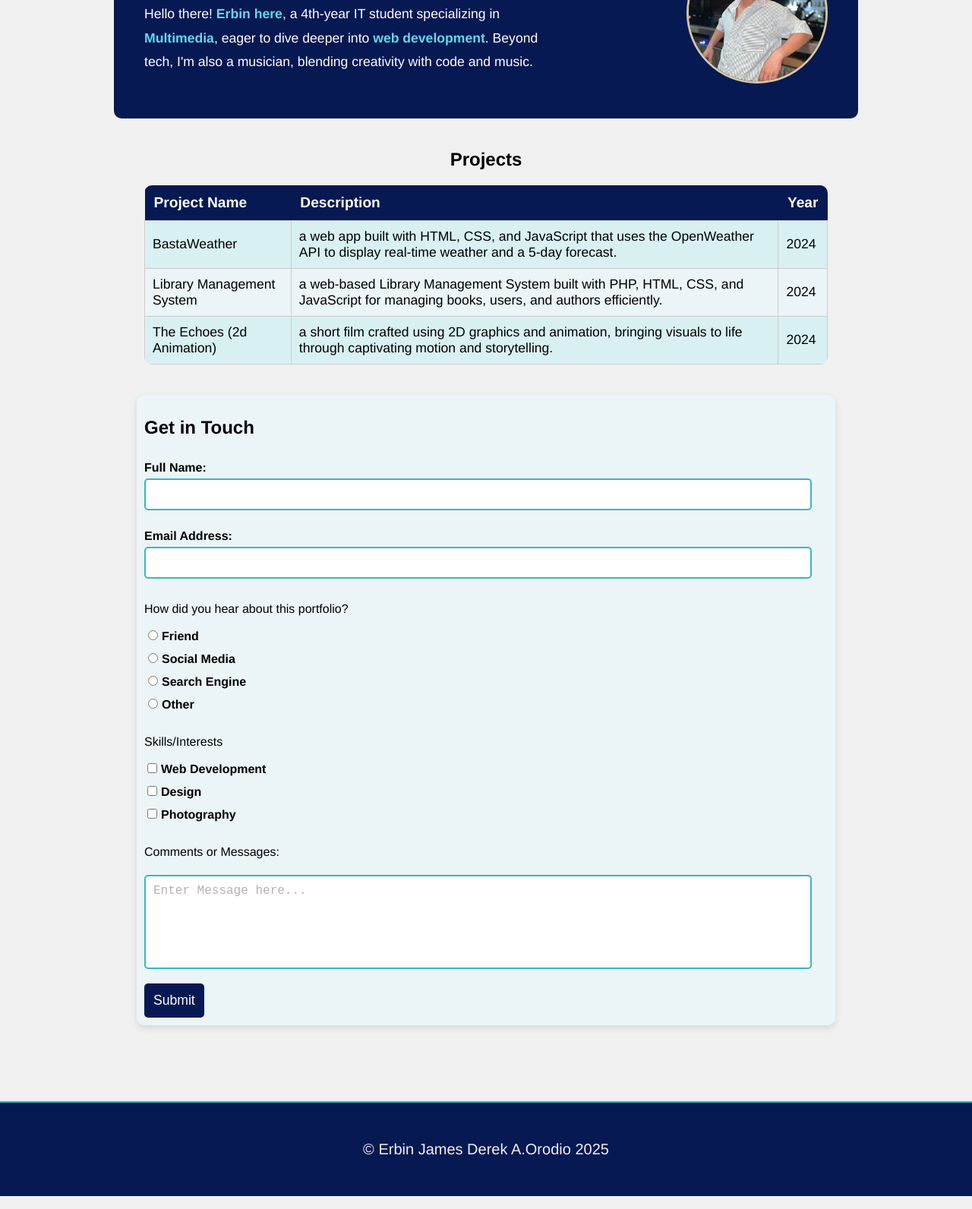
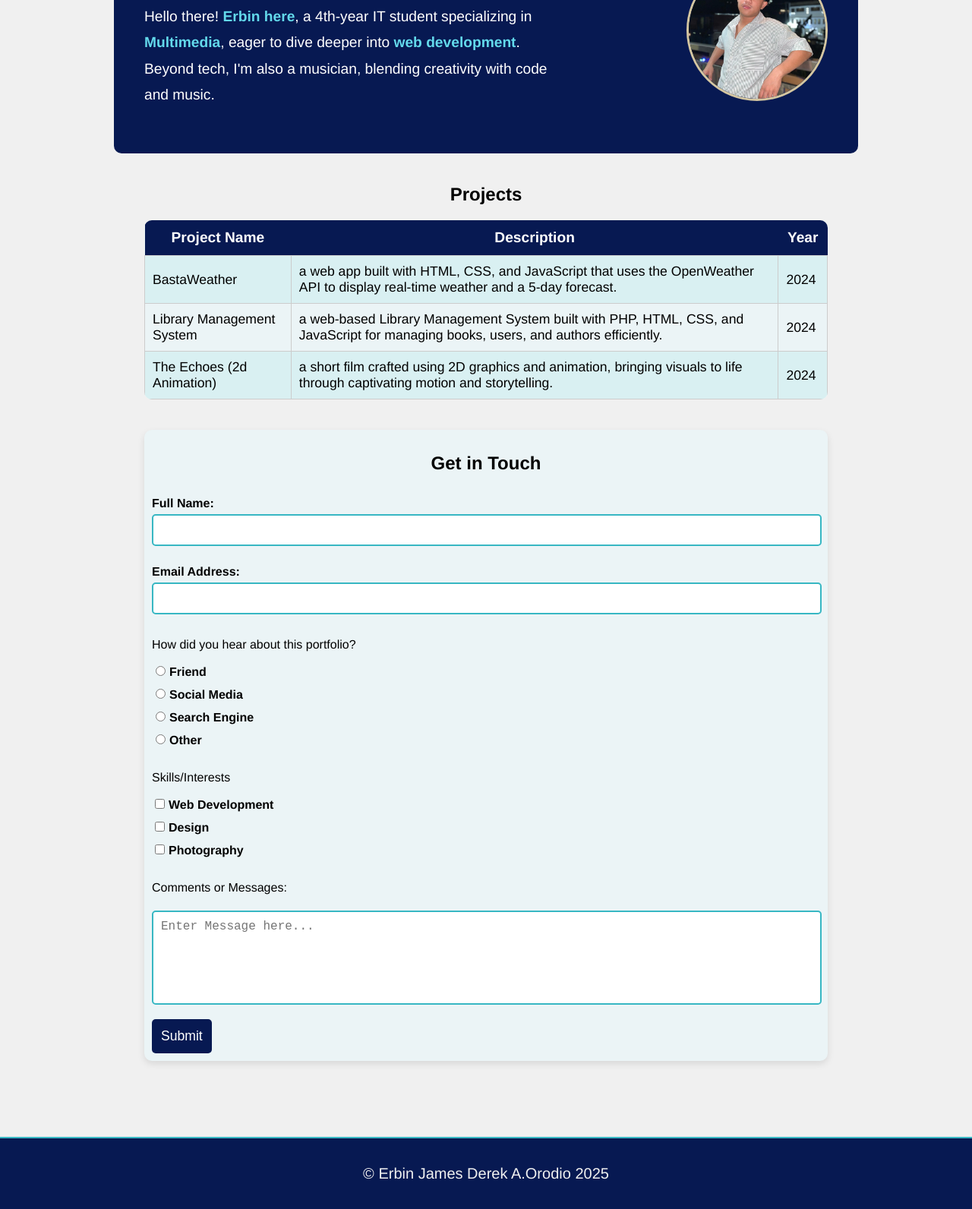
Before and after one commit to ErbinJames/CSS, a plain HTML site: page Style your portfolio/portfolio.html in a window 1280 px wide. Shown: the part 330-1922 px from the top of the page at 76% size. Drawn offline with Linux system fonts and the light colour scheme.

Commit message:
finalizing style

```diff
--- a/Style your portfolio/portfolio.html
+++ b/Style your portfolio/portfolio.html
@@ -91,7 +91,7 @@
                     </section>
                     <section id="comments">
                         <p>Comments or Messages:</p>
-                        <textarea id="message" name="message">Enter Message here...</textarea>
+                        <textarea id="message" name="message" placeholder="Enter Message here..."></textarea>
                     </section>
                     <section id="submit">
                         <input type="submit" value="Submit">
--- a/Style your portfolio/styles.css
+++ b/Style your portfolio/styles.css
@@ -7,6 +7,9 @@ html, body {
     background-color:#f0f0f0;
     font-family:Helvetica, sans-serif;
     margin-bottom: 10%;
+    display:flex;
+    flex-direction: column;
+    min-height: 100vh;
   }
 
   header {
@@ -21,7 +24,6 @@ html, body {
     font-weight: bold;
   }
 
-  /* Navigation Bar Styles */
   nav {
     text-align: center;
     background-color: #088395;
@@ -33,7 +35,7 @@ html, body {
     padding: 0;
     margin: 0;
     display: flex;
-    justify-content: center; /* Center the nav items */
+    justify-content: center;
     gap: 20px;
   }
 
@@ -51,7 +53,6 @@ html, body {
     transition: 0.3s ease-in-out;
   }
 
-  /* Hover Effect */
   nav ul li a:hover {
     background-color: #EBF4F6;
     color: #071952;
@@ -69,7 +70,6 @@ html, body {
     margin: 40px auto;
   }
 
-  /* Text Section */
   #about-text {
     max-width: 60%;
   }
@@ -77,109 +77,92 @@ html, body {
   #about-text h2 {
     font-size: 2rem;
     margin-bottom: 10px;
-    color: #ffffff; /* Title color */
+    color: #ffffff;
   }
 
   #about-text p {
-    font-size: 1.1rem;
+    font-size: 1.2rem;
     line-height: 1.8;
   }
 
-  /* Highlight Important Words */
   #about-text strong {
-    color: #63d9eb; /* Gold highlight for keywords */
+    color: #63d9eb;
   }
 
-  /* Image Section */
   #about-image img {
     width: 180px;
     height: 180px;
-    border-radius: 50%; /* Circular image */
+    border-radius:50%;
     border: 3px solid #d4c6a1;
   }
 
-  /* Projects Section */
   #projects {
     max-width: 900px;
     margin: 40px auto;
     text-align: center;
   }
 
-/* Table Styling */
   table {
     width: 100%;
     border-collapse: collapse;
     margin-top: 20px;
     font-size: 1.1rem;
     text-align: left;
-  background-color: #EBF4F6; /* Light background */
+    background-color: #EBF4F6;
     border-radius: 10px;
     overflow: hidden;
   }
 
-/* Table Header */
   th {
-  background-color: #071952; /* Dark blue */
+    background-color: #071952;
     color: white;
     padding: 12px;
     font-size: 1.2rem;
+    text-align: center;
   }
 
-/* Table Rows */
   td {
     padding: 10px;
-  border: 1px solid #ccc; /* Light border */
+    border: 1px solid #ccc;
   }
 
-/* Alternate Row Colors */
   tr:nth-child(even) {
-  background-color: #d9f0f2; /* Light blue-gray for contrast */
+    background-color: #d9f0f2;
   }
 
-/* Hover Effect */
   tr:hover {
-  background-color: #37B7C3; /* Highlight row on hover */
+    background-color: #37B7C3;
     color: white;
   }
-
-/* Make Table Responsive */
-@media (max-width: 768px) {
-  table {
-    font-size: 1rem;
-  }
-  th, td {
-    padding: 8px;
-  }
-}
   #contact {
-  max-width: 900px;
+    max-width: 880px;
     margin: 0 auto;
-  background-color: #EBF4F6; /* Light background */
+    background-color: #EBF4F6;
+    align-items: center;
     padding: 10px;
     border-radius: 10px;
     box-shadow: 0px 4px 10px rgba(0, 0, 0, 0.1);
   }
+  #contact h2{
+    text-align: center;
+  }
 
-/* Form Styling */
   form {
     display: flex;
     flex-direction: column;
-  gap: 15px; /* Adds spacing between sections */
+    gap: 15px;
   }
 
-/* Label Styling */
   label {
     font-size: 1rem;
     font-weight: bold;
     display: block;
     margin-top: 10px;
   }
-
-/* Input Fields & Textarea */
   input[type="text"],
   input[type="email"],
   textarea {
-  width: 95%;
+    width: 97.5%;
     padding: 10px;
     border: 2px solid #37B7C3;
     border-radius: 5px;
@@ -187,22 +170,19 @@ textarea {
     margin-top: 5px;
   }
 
-/* Radio & Checkbox Styling */
   input[type="radio"],
   input[type="checkbox"] {
     margin-right: 5px;
   }
 
-/* Textarea Styling */
   textarea {
     height: 100px;
-  resize: none; /* Prevent resizing */
-  color:#b2b2b2;
+    resize: none;
+    color:#000000;
   }
 
-/* Submit Button Styling */
   input[type="submit"] {
-  background-color: #071952; /* Dark Blue */
+    background-color: #071952;
     color: white;
     font-size: 1.1rem;
     padding: 12px;
@@ -212,24 +192,29 @@ input[type="submit"] {
     transition: 0.3s ease-in-out;
   }
 
-/* Hover Effect */
   input[type="submit"]:hover {
-  background-color: #088395; /* Lighter Blue */
+    background-color: #088395;
   }
-
   footer {
-  text-align: center; /* Centers the text */
-  font-size: 20px; /* Smaller font size */
+    text-align: center;
+    font-size: 20px;
     display:block;
     margin-top: 100px;
-  margin-bottom: 50px;
-  padding: 50px;
-  background-color: #071952; /* Light background color */
-  border-top: 2px solid #37B7C3; /* Line above footer for separation */
+    padding: 35px;
+    background-color: #071952;
+    border-top: 2px solid #37B7C3;
   }
-
   #footer-name p{
     margin:0;
     padding: 0;
     color:#f0f0f0;
   }
+
+  @media (max-width: 768px) {
+    table {
+      font-size: 1rem;
+    }
+    th, td {
+      padding: 8px;
+    }
+  }
```
Lines whose indentation alone changed are shown as unchanged.
